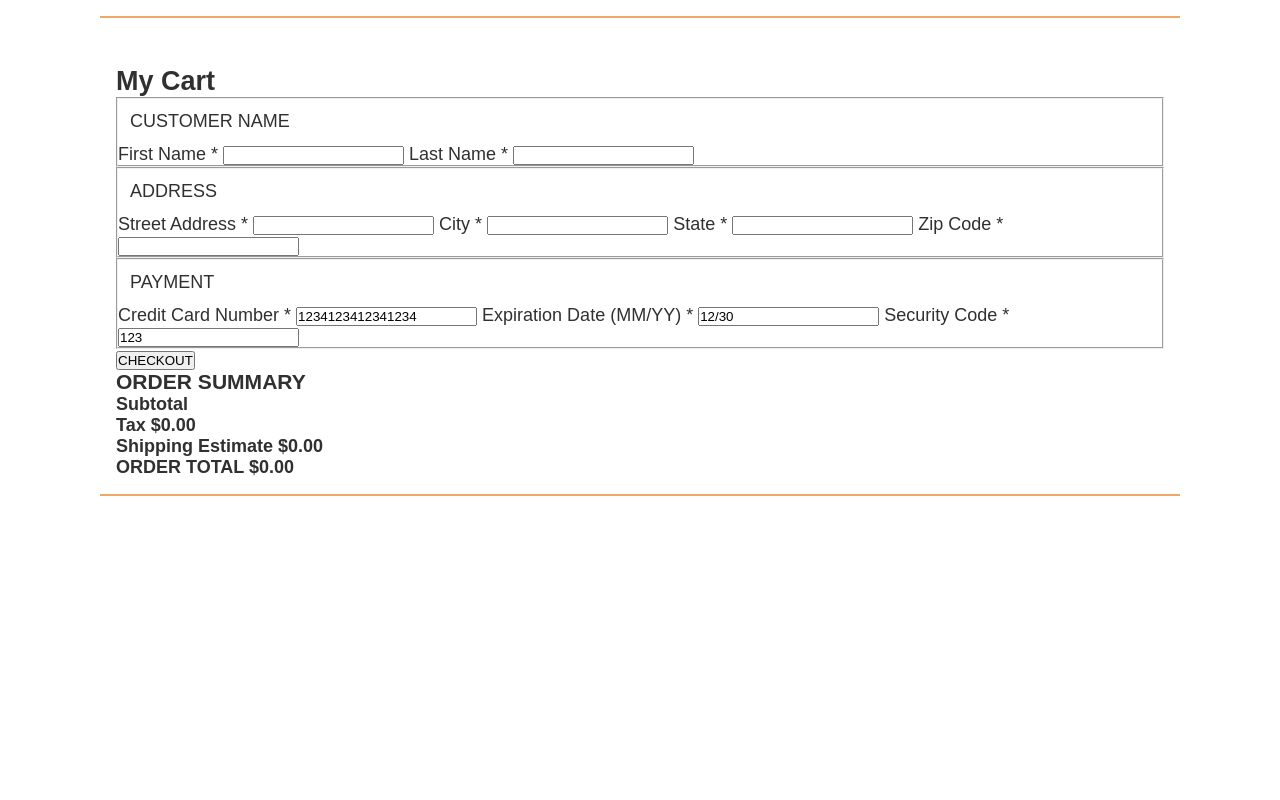
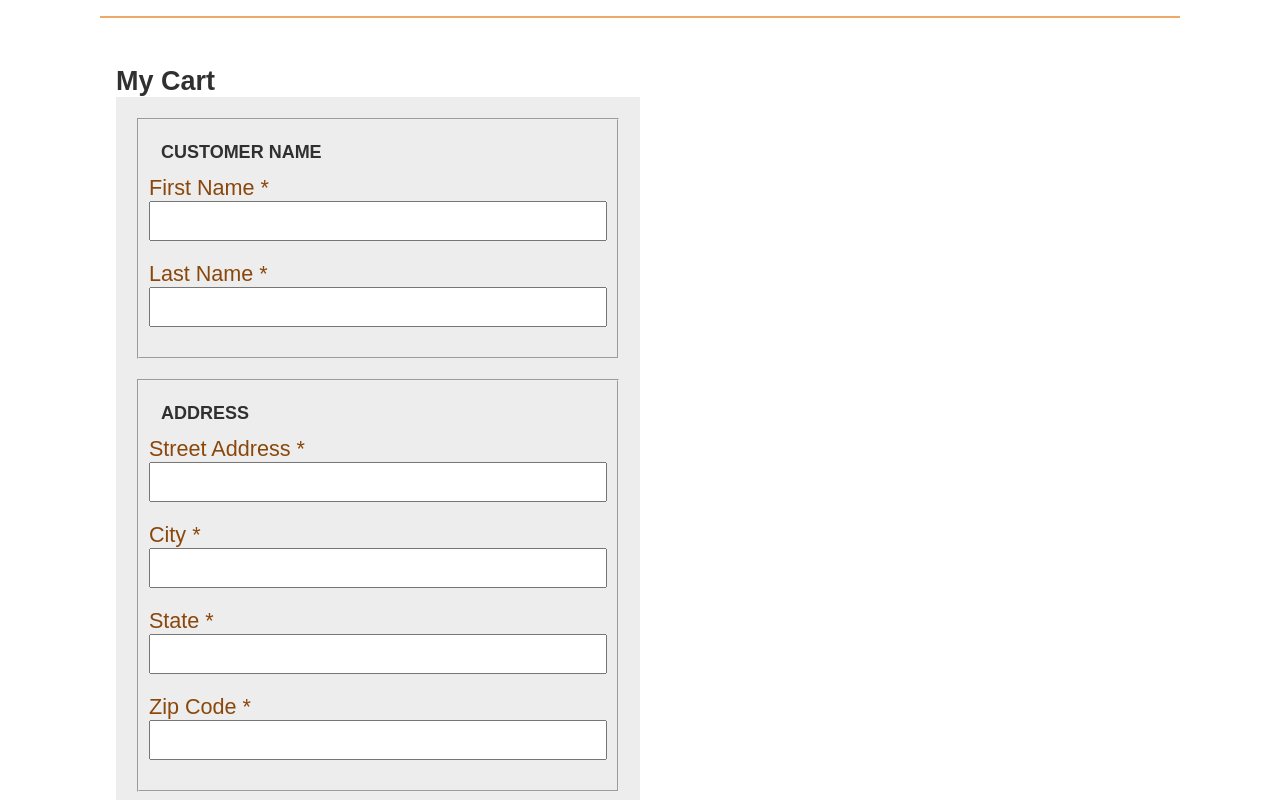
Before and after one commit to dentonflake/sleep-outside, a website: page src/checkout/index.html in a window 1280 px wide. Shown: the top 800 px of the page. Drawn offline with Linux system fonts and the light colour scheme.

Commit message:
Applying CSS to checkout form

```diff
--- a/src/checkout/index.html
+++ b/src/checkout/index.html
@@ -18,33 +18,33 @@
       <form method="get" action="record.html" id="f1" class="f1">
         <fieldset>
           <P class="title"> CUSTOMER NAME </P>
-          <label>First Name * <input type="text" id="camp" name="fname" required></label>
+          <label class="camp">First Name * <input type="text" id="camp" name="fname" required></label>
 
-          <label>Last Name * <input type="text" id="camp" name="lname" required pattern="[A-Za-z0-9]{8,}">
+          <label class="camp">Last Name * <input type="text" id="camp" name="lname" required pattern="[A-Za-z0-9]{8,}">
           </label>
         </fieldset>
 
         <fieldset>
           <P class="title"> ADDRESS </P>
-          <label> Street Address * <input type="text" id="camp" name="address" required></label>
-          <label> City * <input type="text" id="camp" name="city" required></label>
-          <label> State * <input type="text" id="camp" name="state" required pattern="[A-Za-z0-9]{8,}"></label>
-          <label> Zip Code * <input type="number" id="camp" name="zipcode" required pattern="[A-Za-z0-9]{8,}"></label>
+          <label class="camp"> Street Address * <input type="text" id="camp" name="address" required></label>
+          <label class="camp"> City * <input type="text" id="camp" name="city" required></label>
+          <label class="camp"> State * <input type="text" id="camp" name="state" required pattern="[A-Za-z0-9]{8,}"></label>
+          <label class="camp"> Zip Code * <input type="number" id="camp" name="zipcode" required pattern="[A-Za-z0-9]{8,}"></label>
 
         </fieldset>
         <fieldset>
           <P class="title"> PAYMENT </P>
-          <label> Credit Card Number * <input id="carNumber" type="text" inputmode="numeric" name="creditCardNumber"
+          <label class="camp"> Credit Card Number * <input id="carNumber" type="text" inputmode="numeric" name="creditCardNumber"
               required pattern="\d{16}" placeholder="1234123412341234" value="1234123412341234"></label>
-          <label> Expiration Date (MM/YY) * <input id="expiration" type="text" inputmode="numeric" name="expirationDate"
+          <label class="camp"> Expiration Date (MM/YY) * <input id="expiration" type="text" inputmode="numeric" name="expirationDate"
               required pattern="^(0[1-9]|1[0-2])\/\d{2}$" value="12/30"></label>
-          <label> Security Code * <input id="secCode" type="text" inputmode="numeric" name="securityCode" required
+          <label class="camp"> Security Code * <input id="secCode" type="text" inputmode="numeric" name="securityCode" required
               maxlength="3>" pattern="\d{3}" placeholder="123" value="123"> </label>
         </fieldset>
         </div>
 
-        <input type="submit" value="CHECKOUT">
-        <section class="sumary">
+        <input class = "submit" type="submit" value="CHECKOUT">
+        <fieldset class="sumary">
           <h3>ORDER SUMMARY</h3>
           <h4>Subtotal<span id="subtotal"> </span></h4>
           <h4>Tax <span id="tax">$0.00</span></h4>
@@ -54,7 +54,7 @@
           <h4>ORDER TOTAL <span id="total">$0.00</span></h4>
           </h4>
 
-        </section>
+        </fieldset>
 
       </form>
 
--- a/src/css/style.css
+++ b/src/css/style.css
@@ -91,7 +91,7 @@ p {
   margin-top: -1.3em;
 }
 
-.logo--square > div {
+.logo--square>div {
   margin-top: -1.7em;
 }
 
@@ -326,3 +326,87 @@ footer {
   font-size: var(--small-font);
   padding: 1em;
 }
+
+
+/*form style*/
+.f1 {
+  background-color: rgb(238, 237, 237);
+  display: flex;
+  flex-direction: column;
+  width: 50%;
+  justify-content: center;
+  padding: 2%;
+  margin: auto, 0;
+
+  p {
+    color: var(--dark-grey);
+    font-weight: bold;
+
+
+
+  }
+}
+
+fieldset {
+  margin: 0, auto;
+
+  display: flex;
+  flex-direction: column;
+  padding: 10px;
+  margin-bottom: 20px;
+
+
+}
+
+.camp {
+  margin-bottom: 20px;
+  display: flex;
+  flex-direction: column;
+  color: var(--tertiary-color);
+  font-size: var(--large-font);
+
+  input {
+    height: 40px;
+    font-size: medium;
+  }
+}
+
+.sumary {
+  display: flex;
+  padding: 20px;
+
+  h3 {
+    margin-bottom: 40px;
+    margin-top: 20px;
+  }
+
+  h4 {
+    margin-bottom: 15px;
+
+    text-align: right;
+
+    span {
+      margin-left: 30px;
+      color: var(--secondary-color);
+      font-size: var(--large-font);
+
+    }
+  }
+
+  span {
+    align-content: 50px;
+  }
+
+}
+
+.submit {
+  font-size: var(--large-font);
+  color: var(--primary-color);
+  background-color: var(--dark-grey);
+  border-radius: 8px;
+  width: 50%;
+  height: 70px;
+  margin: auto;
+  box-shadow: 0 4px 10px var(--secondary-color);
+
+}
```
